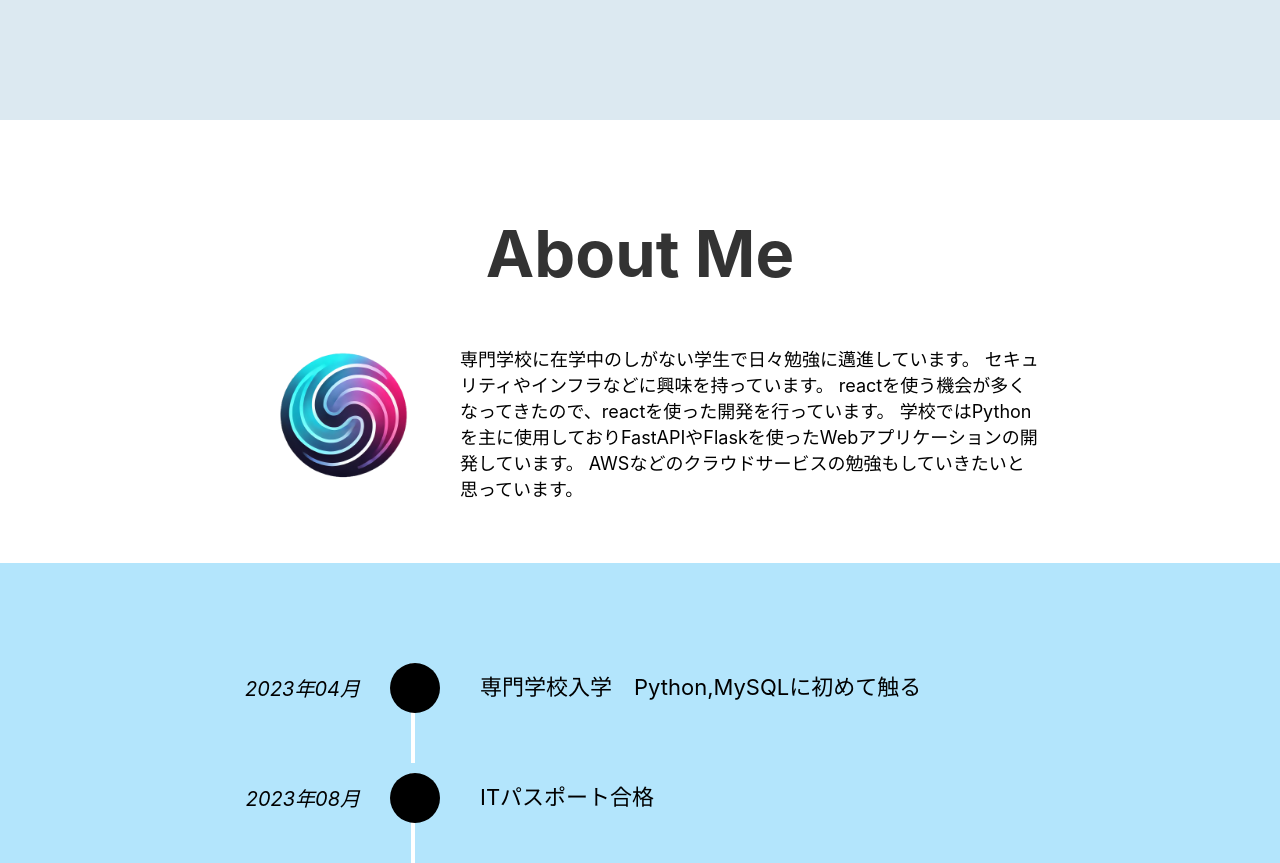
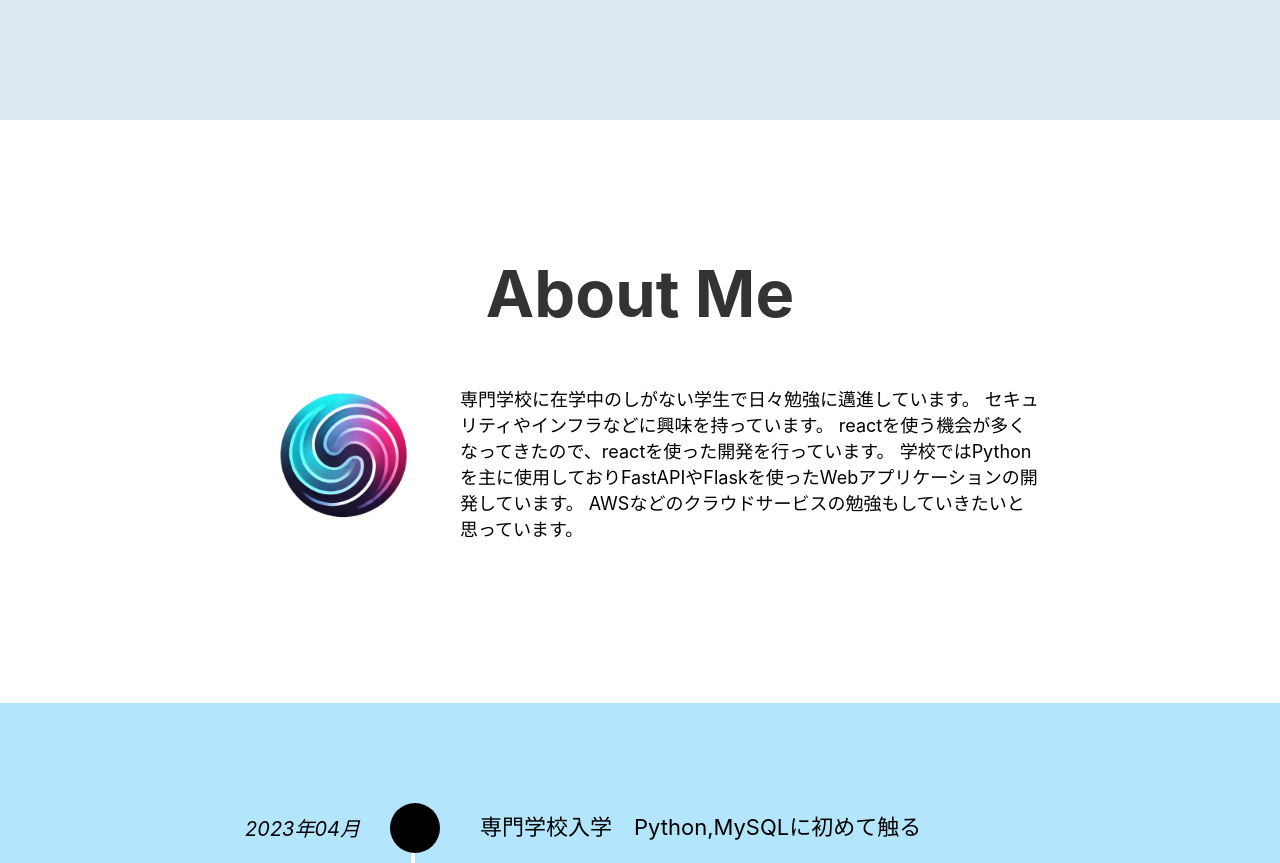
Before and after one commit to haru-0035-git/my-page, a React (Create React App) app: page / in a window 1280 px wide. Shown: the part 680-1543 px from the top of the page. Built offline with nearby package versions, Linux system fonts and the light colour scheme.

Commit message:
aboutの微調整

```diff
--- a/src/components/About.tsx
+++ b/src/components/About.tsx
@@ -6,11 +6,12 @@ const About: React.FC = () => {
   return (
     <section
       style={{
-        padding: "40px 20px",
+        padding: "40px 20px 100px 20px",
         textAlign: "center",
         display: "flex",
         flexDirection: "column", // まず縦並びにする！
         alignItems: "center",
+        margin: "40px",
       }}
     >
       {/* h1だけ上に置く */}
```
